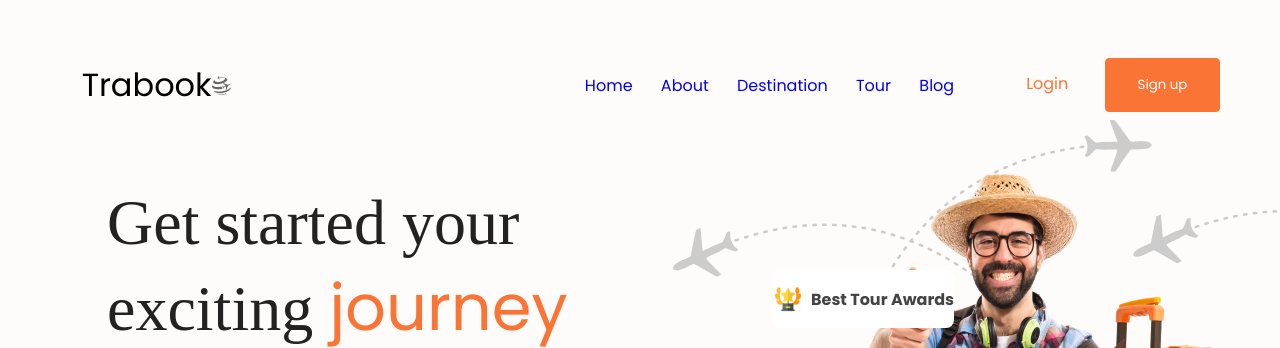
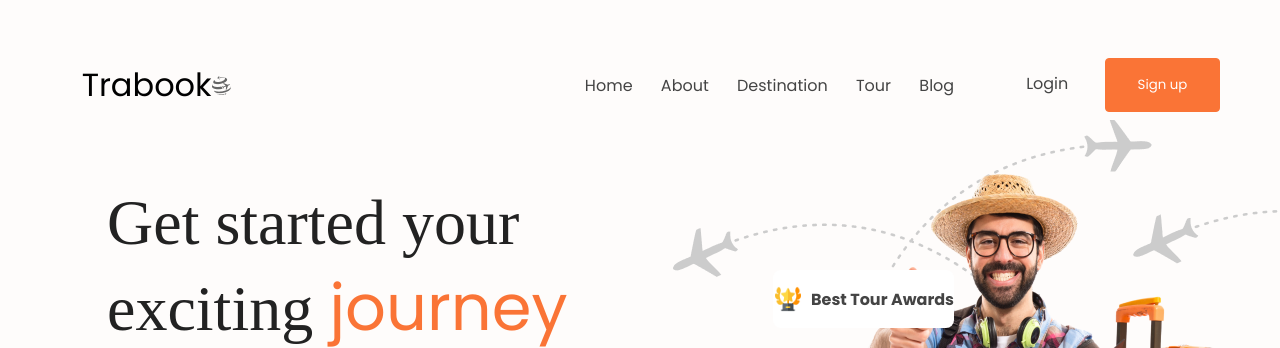
Before and after one commit to yogalakshmidev/LandingPage-Task3, a plain HTML site: page index.html in a window 1280 px wide. Shown: the top 348 px of the page. Drawn offline with Linux system fonts and the light colour scheme; a web font is replaced by a local one.

Commit message:
header link color added

```diff
--- a/style.css
+++ b/style.css
@@ -39,6 +39,7 @@
 }
 .heroSection .links a {
   text-decoration: none;
+  color: var(--lightblack);
   padding: 12px;
 }
 
```
